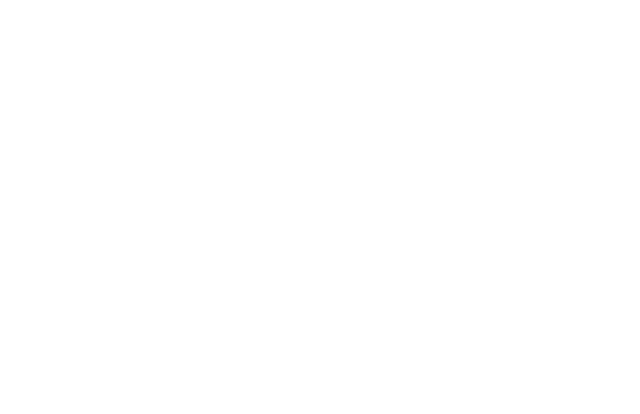
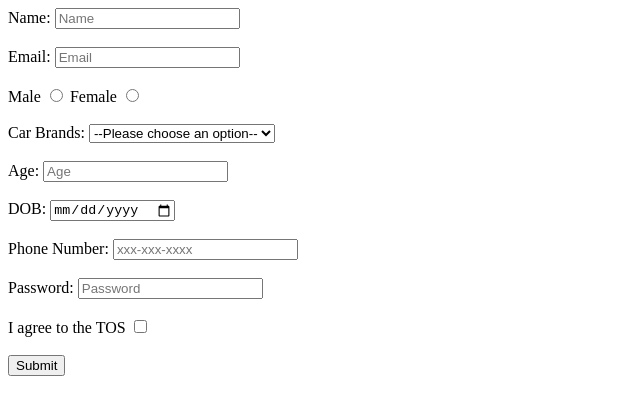
Before and after one commit to acciojob/signup-form-car-kushagraSharma90, a website: page main.html in a window 1280 px wide. Shown: the whole page, without its empty margins (0-640 px from the left). Drawn offline with Linux system fonts and the light colour scheme.

Commit message:
created a submission

```diff
--- a/main.html
+++ b/main.html
@@ -10,6 +10,111 @@
 	<!-- the entire body must be written by student -->
     <script type="text/javascript" src="./script.js">
 </script>
+	 <form method="post">
+
+    <!-- Name -->
+    <label for="name">Name:</label>
+    <input
+      type="text"
+      id="name"
+      placeholder="Name"
+      required
+    >
+    <br><br>
+
+    <!-- Email -->
+    <label for="email">Email:</label>
+    <input
+      type="email"
+      id="email"
+      placeholder="Email"
+      required
+    >
+    <br><br>
+
+    <!-- Gender -->
+    <label for="gender_m">Male</label>
+    <input
+      type="radio"
+      id="gender_m"
+      name="gender"
+      required
+    >
+
+    <label for="gender_f">Female</label>
+    <input
+      type="radio"
+      id="gender_f"
+      name="gender"
+      required
+    >
+    <br><br>
+
+    <!-- Car Brands -->
+    <label for="cars">Car Brands:</label>
+
+    <select id="cars" required>
+      <option value="">--Please choose an option--</option>
+      <option value="bmw">BMW</option>
+      <option value="audi">Audi</option>
+      <option value="toyota">Toyota</option>
+      <option value="honda">Honda</option>
+    </select>
+
+    <br><br>
+
+    <!-- Age -->
+    <label for="age">Age:</label>
+    <input
+      type="number"
+      id="age"
+      placeholder="Age"
+      required
+    >
+    <br><br>
+
+    <!-- DOB -->
+    <label for="dob">DOB:</label>
+    <input
+      type="date"
+      id="dob"
+      required
+    >
+    <br><br>
+
+    <!-- Phone Number -->
+    <label for="tel">Phone Number:</label>
+    <input
+      type="tel"
+      id="tel"
+      placeholder="xxx-xxx-xxxx"
+    >
+    <br><br>
+
+    <!-- Password -->
+    <label for="password">Password:</label>
+    <input
+      type="password"
+      id="password"
+      placeholder="Password"
+      required
+    >
+    <br><br>
+
+    <!-- TOS -->
+    <label for="tos">I agree to the TOS</label>
+    <input
+      type="checkbox"
+      id="tos"
+      required
+    >
+    <br><br>
+
+    <!-- Submit Button -->
+    <button type="submit">Submit</button>
+
+  </form>
+
 
 </body>
 
```
